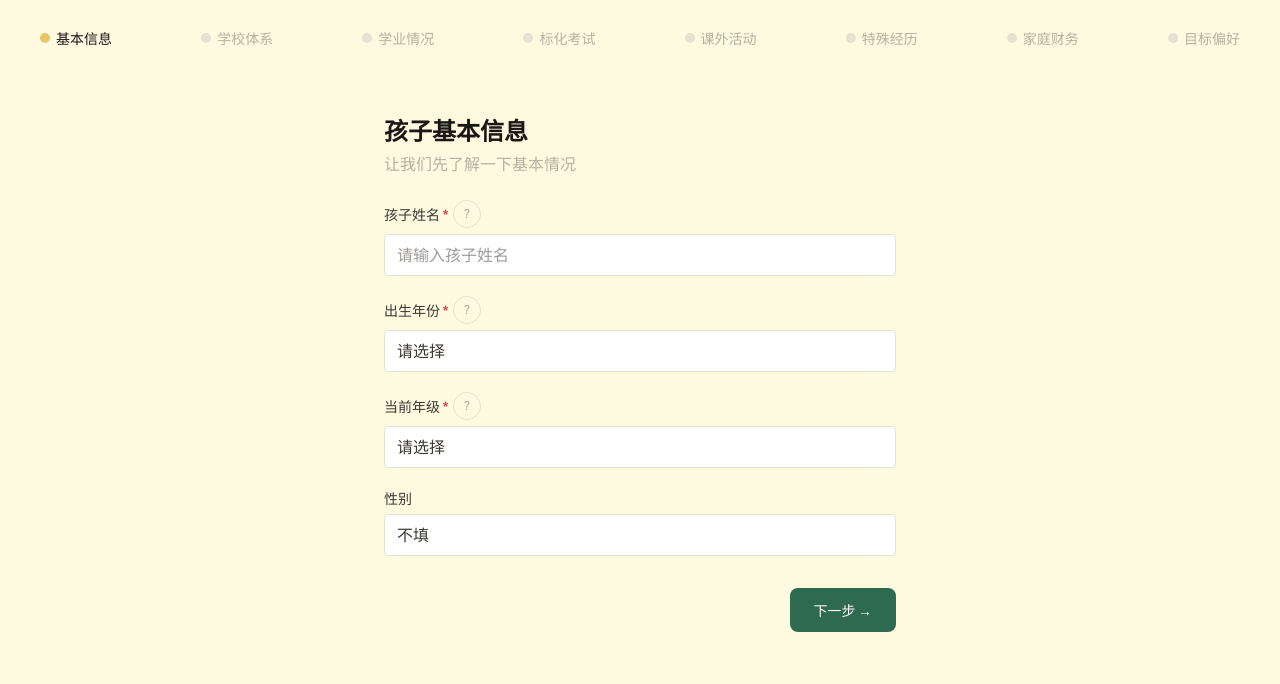
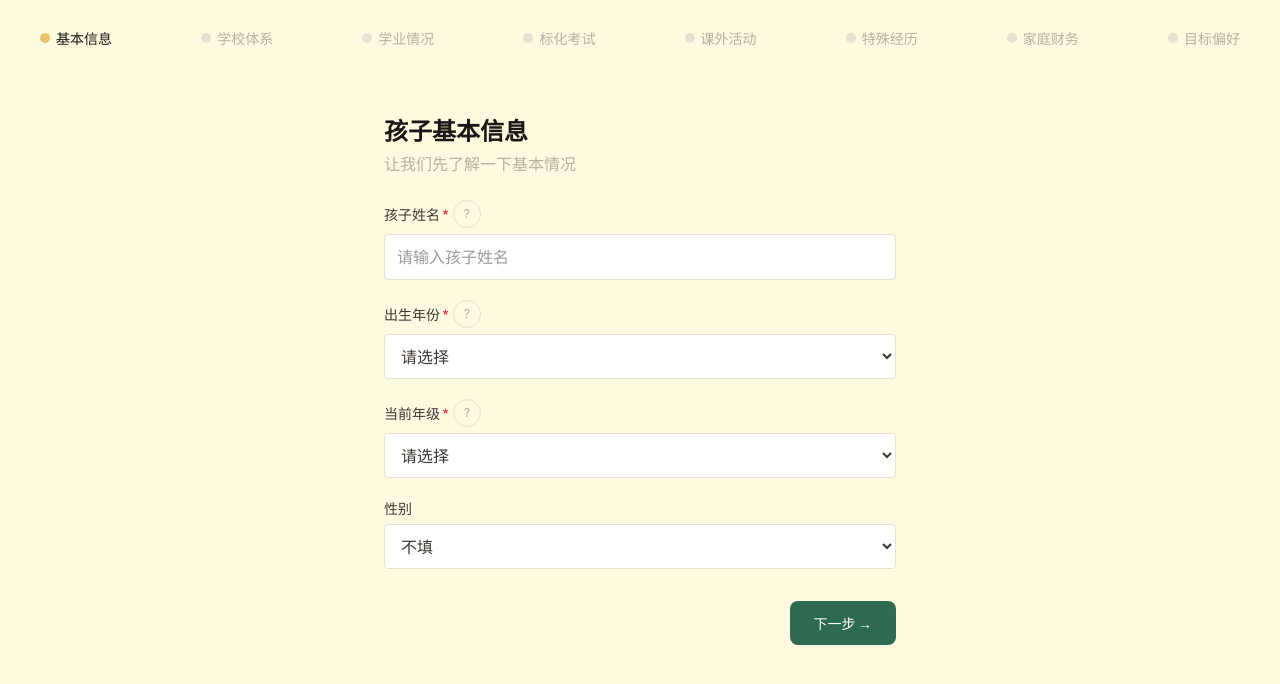
Before and after one commit to Akagilnc/ak-ai-vela, a Next.js app: page /questionnaire/step/1 in a window 1280 px wide. Shown: the top 684 px of the page. Built offline with nearby package versions, Linux system fonts and the light colour scheme.

Commit message:
style(design): FINDING-002+005 — fix input/select height and dropdown caret
Inputs/selects were 42px (py-2), now 46px (py-2.5) to meet 44px min.
Removed appearance-none from selects to restore native dropdown caret.

Co-Authored-By: Claude Opus 4.6 <noreply@anthropic.com>

```diff
--- a/src/components/questionnaire/form-field.tsx
+++ b/src/components/questionnaire/form-field.tsx
@@ -32,10 +32,10 @@ export function FormField({ label, hint, glossary, error, required, children }:
 
 // Shared input styles
 export const inputClass =
-  "w-full px-3 py-2 text-base border border-vela-border rounded-sm bg-white focus:outline-none focus:ring-2 focus:ring-vela-primary focus:border-transparent transition-colors";
+  "w-full px-3 py-2.5 text-base border border-vela-border rounded-sm bg-white focus:outline-none focus:ring-2 focus:ring-vela-primary focus:border-transparent transition-colors";
 
 export const selectClass =
-  "w-full px-3 py-2 text-base border border-vela-border rounded-sm bg-white focus:outline-none focus:ring-2 focus:ring-vela-primary focus:border-transparent transition-colors appearance-none";
+  "w-full px-3 py-2.5 text-base border border-vela-border rounded-sm bg-white focus:outline-none focus:ring-2 focus:ring-vela-primary focus:border-transparent transition-colors";
 
 export const inputErrorClass =
   "border-vela-error focus:ring-vela-error";
```
